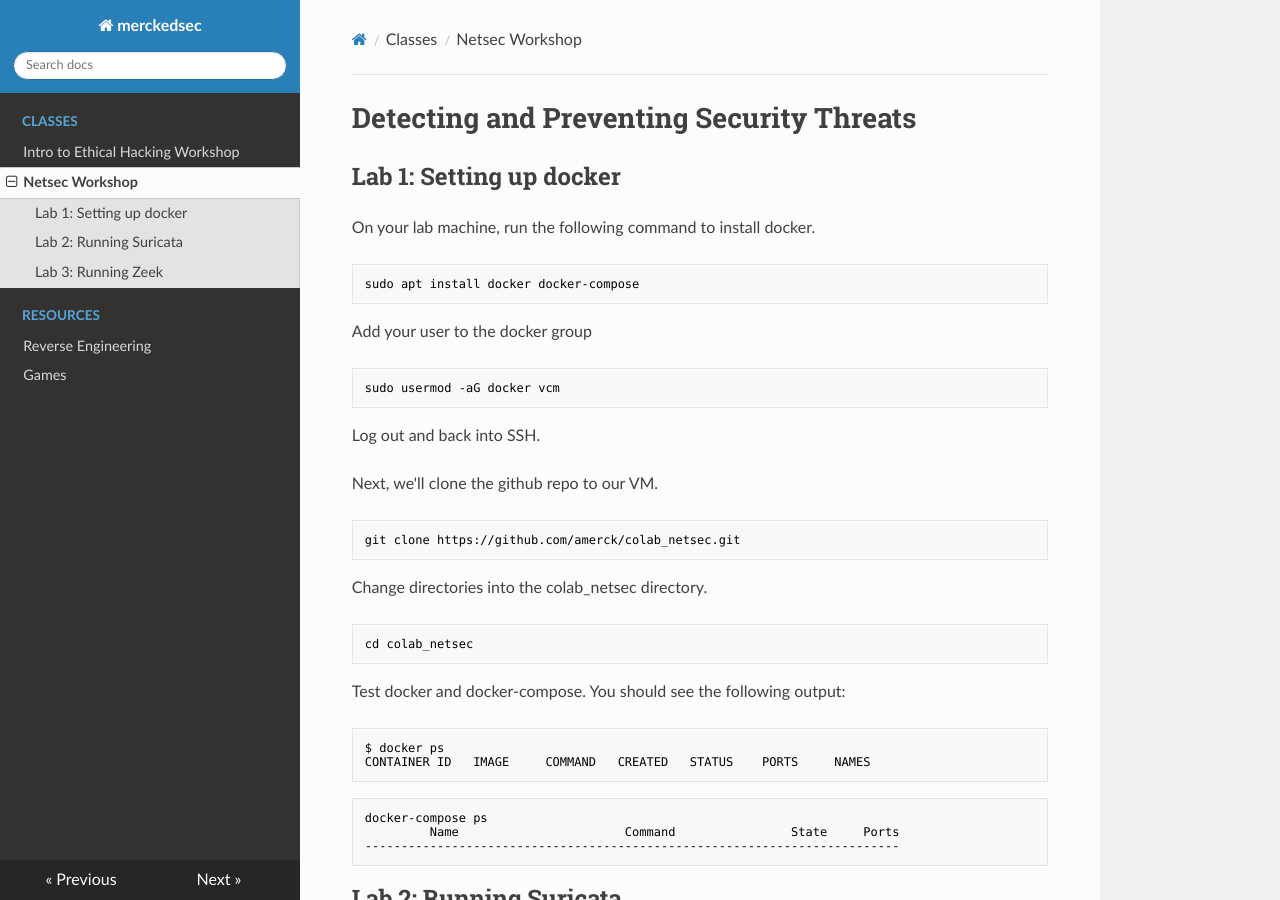
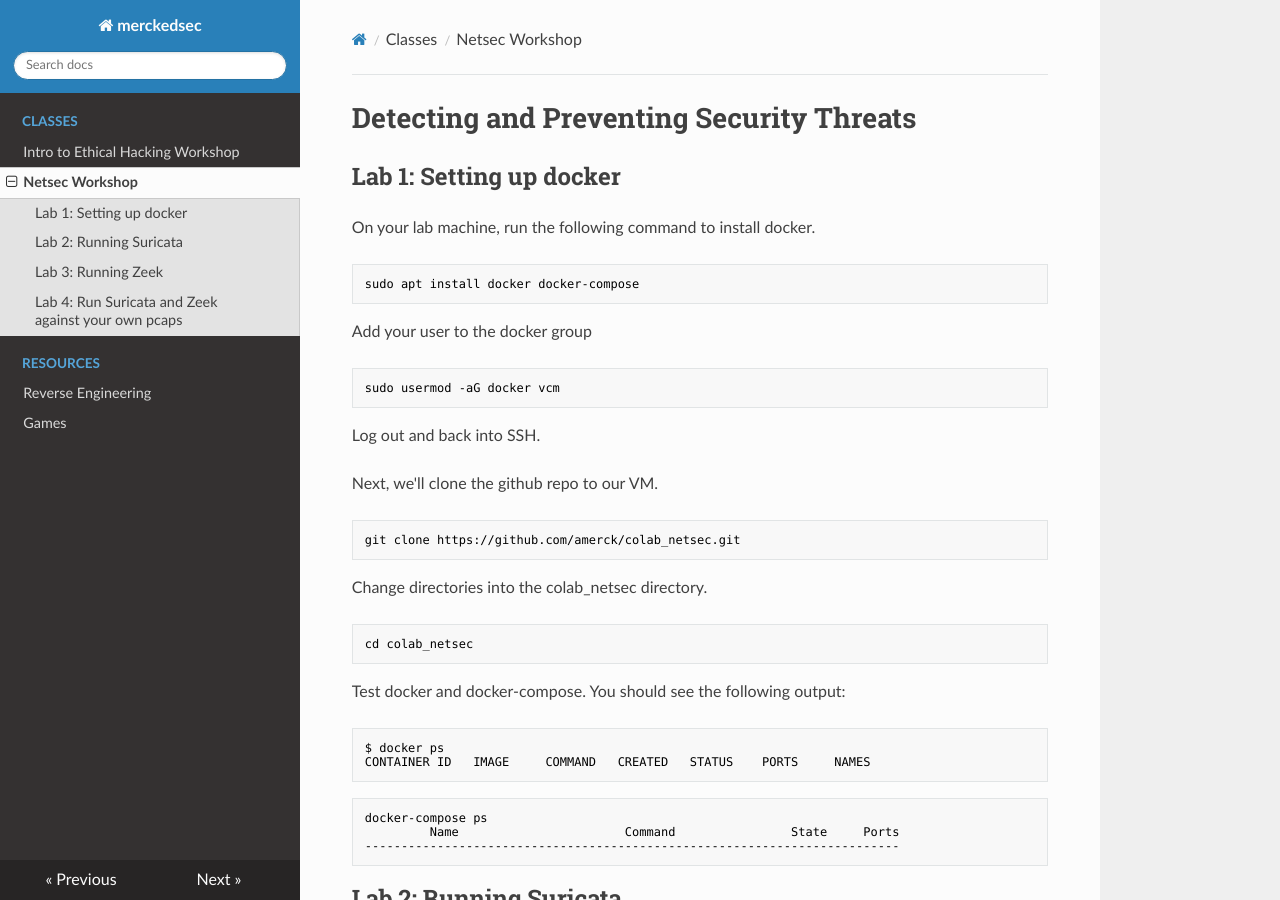
Before and after one commit to amerck/merckedsec, an MkDocs documentation site: the page built from docs/classes/netsec_workshop_2021.md, in a window 1280 px wide and 900 px high. Built offline with MkDocs 1.6.1, drawn with Linux system fonts in a browser that asks for light colours; nearby versions of some CDN libraries.

Commit message:
Fixing headers

```diff
--- a/docs/classes/netsec_workshop_2021.md
+++ b/docs/classes/netsec_workshop_2021.md
@@ -77,7 +77,7 @@ cat conn.log
 
 Compare this output to Wireshark.
 
-# Lab 4: Run Suricata and Zeek against your own pcaps
+## Lab 4: Run Suricata and Zeek against your own pcaps
 
 Capture your own network traffic using Wireshark. Save the file to your 'pcaps' directory.
 
```
